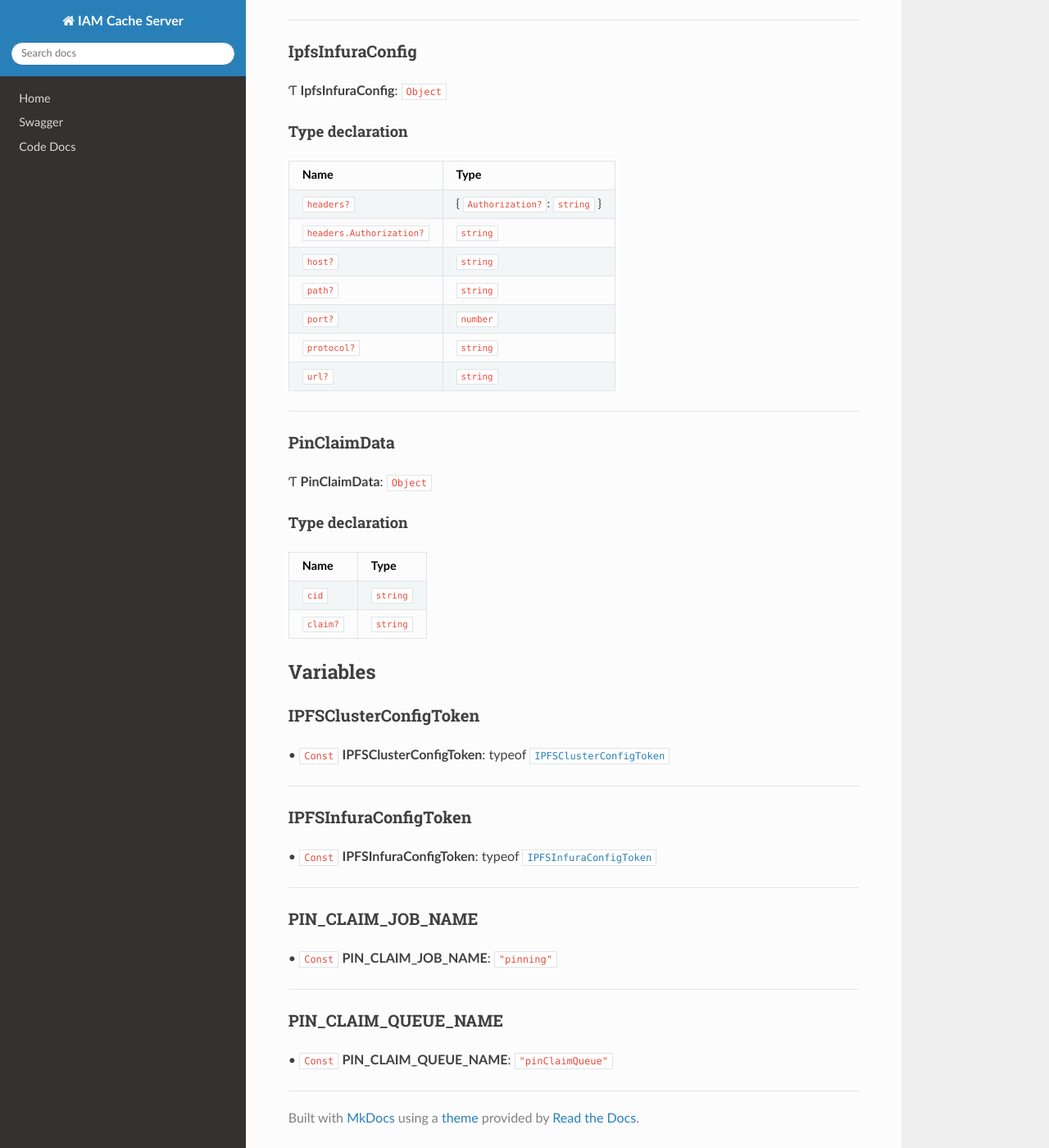
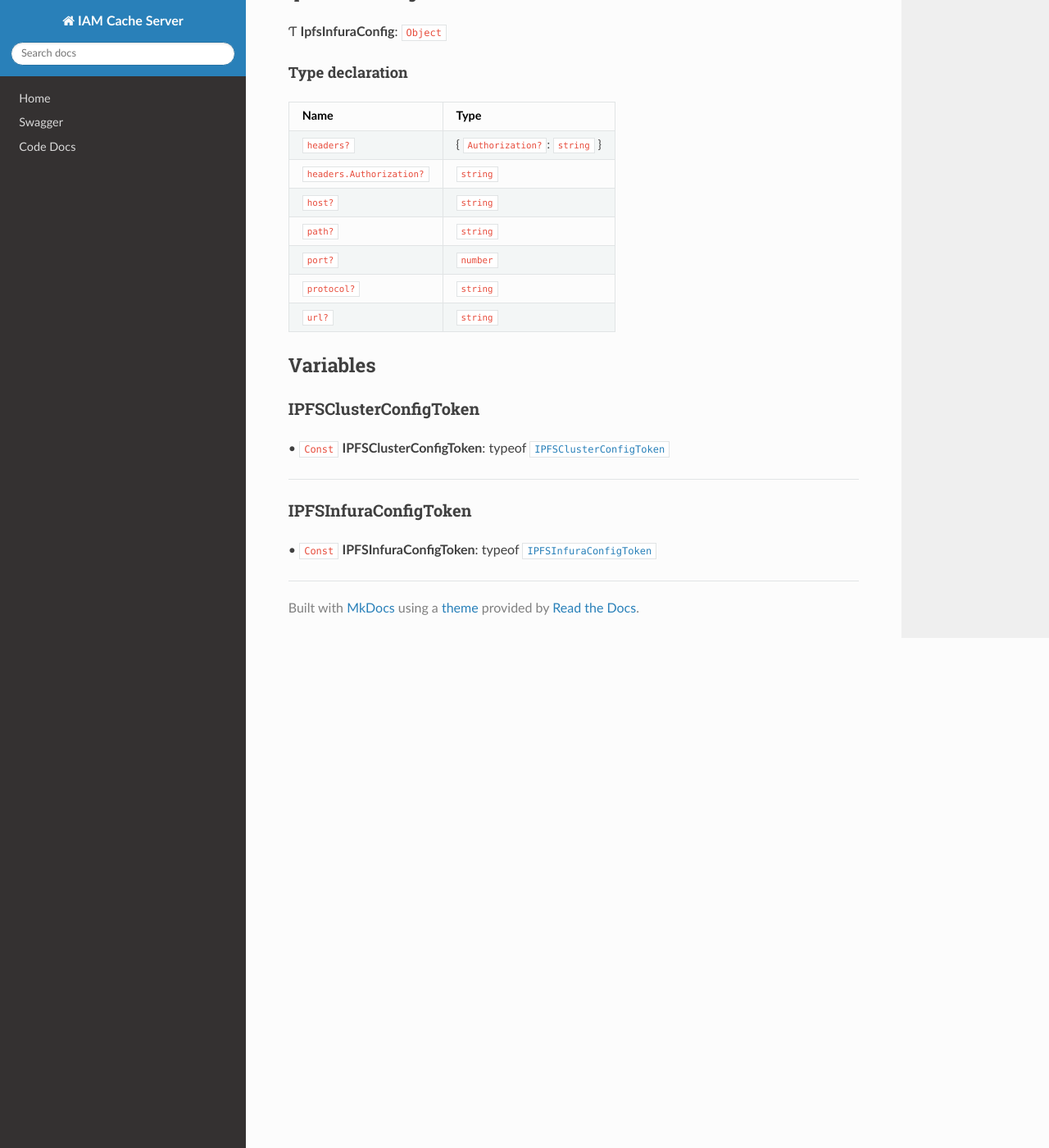
Before and after one commit to energywebfoundation/ssi-hub, an MkDocs documentation site: the page built from docs/api/modules/modules_ipfs_ipfs_types.md, in a window 1280 px wide and 1400 px high, scrolled down 663 px. Shown: the whole window at 82% size. Built offline with MkDocs 1.6.1, drawn with Linux system fonts in a browser that asks for light colours; nearby versions of some CDN libraries; some of the changed text lies outside the part shown.

Commit message:
chore: rm pin claim types

```diff
--- a/docs/api/modules/modules_ipfs_ipfs_types.md
+++ b/docs/api/modules/modules_ipfs_ipfs_types.md
@@ -6,14 +6,11 @@
 
 - [IpfsClusterConfig](modules_ipfs_ipfs_types.md#ipfsclusterconfig)
 - [IpfsInfuraConfig](modules_ipfs_ipfs_types.md#ipfsinfuraconfig)
-- [PinClaimData](modules_ipfs_ipfs_types.md#pinclaimdata)
 
 ### Variables
 
 - [IPFSClusterConfigToken](modules_ipfs_ipfs_types.md#ipfsclusterconfigtoken)
 - [IPFSInfuraConfigToken](modules_ipfs_ipfs_types.md#ipfsinfuraconfigtoken)
-- [PIN\_CLAIM\_JOB\_NAME](modules_ipfs_ipfs_types.md#pin_claim_job_name)
-- [PIN\_CLAIM\_QUEUE\_NAME](modules_ipfs_ipfs_types.md#pin_claim_queue_name)
 
 ## Type Aliases
 
@@ -39,19 +36,6 @@ ___
 | `protocol?` | `string` |
 | `url?` | `string` |
 
-___
-
-### PinClaimData
-
-Ƭ **PinClaimData**: `Object`
-
-#### Type declaration
-
-| Name | Type |
-| :------ | :------ |
-| `cid` | `string` |
-| `claim?` | `string` |
-
 ## Variables
 
 ### IPFSClusterConfigToken
@@ -63,15 +47,3 @@ ___
 ### IPFSInfuraConfigToken
 
 • `Const` **IPFSInfuraConfigToken**: typeof [`IPFSInfuraConfigToken`](modules_ipfs_ipfs_types.md#ipfsinfuraconfigtoken)
-
-___
-
-### PIN\_CLAIM\_JOB\_NAME
-
-• `Const` **PIN\_CLAIM\_JOB\_NAME**: ``"pinning"``
-
-___
-
-### PIN\_CLAIM\_QUEUE\_NAME
-
-• `Const` **PIN\_CLAIM\_QUEUE\_NAME**: ``"pinClaimQueue"``
```
Also changed, not shown: 2 other files.
